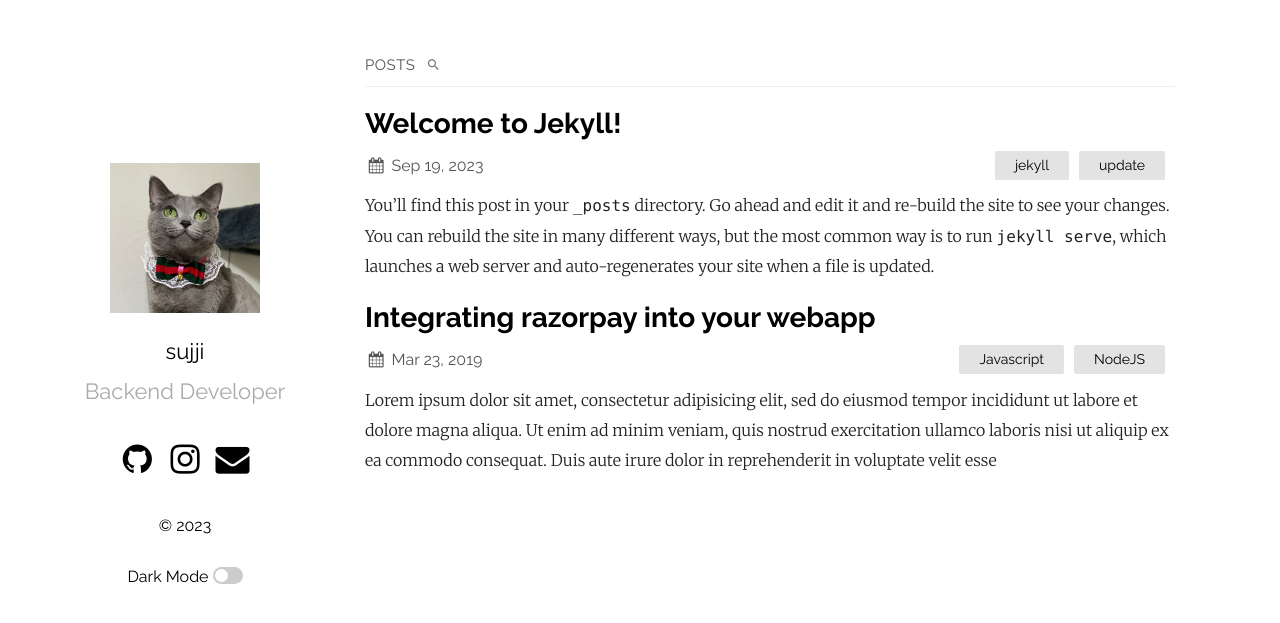
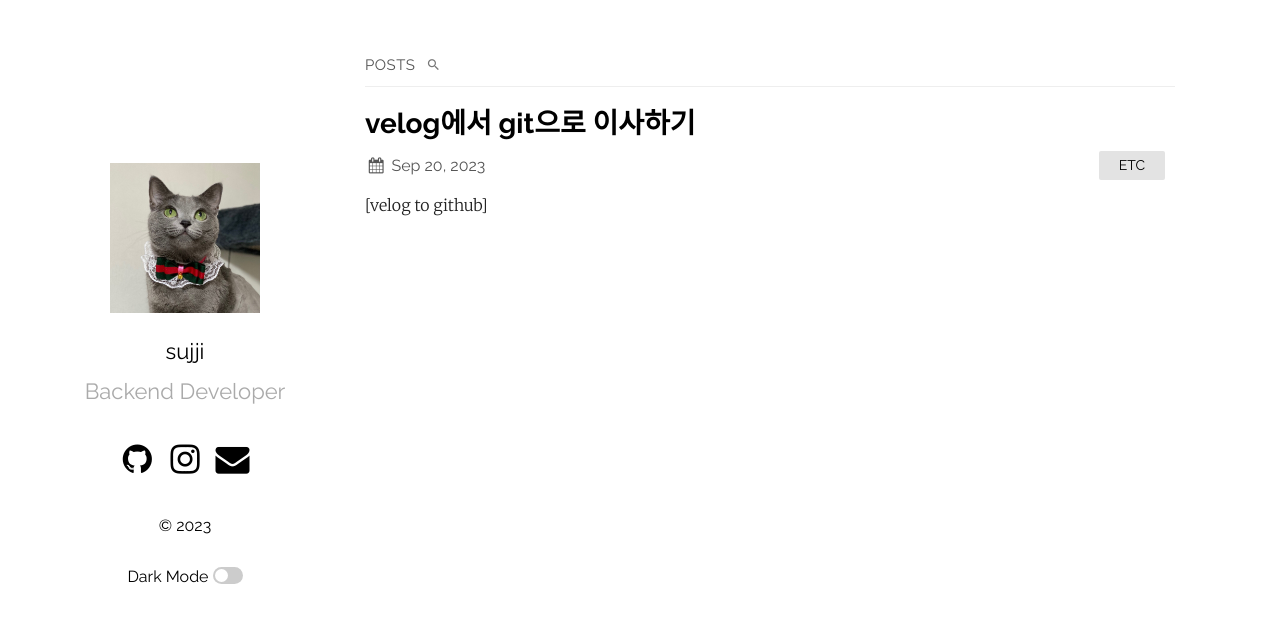
Before and after one commit to psg759/psg759.github.io, a Jekyll site: the page built from index.md, in a window 1280 px wide. Shown: the top 623 px of the page. Built offline with Jekyll 4.4.1, drawn with Linux system fonts in a browser that asks for light colours.

Commit message:
ADD | velog to github

````diff
--- a/_config.yml
+++ b/_config.yml
@@ -52,6 +52,7 @@
 
 # Build settings
 theme: minima
+#minima
 #plainwhite
 plugins:
   - jekyll-seo-tag
--- /dev/null
+++ b/_posts/2019-03-23-welcome-to-jekyll copy.markdown
@@ -0,0 +1,50 @@
+---
+layout: post
+title:  "velog에서 git으로 이사하기"
+date:   2023-09-20 20:20:00 +0530
+categories: ETC
+---
+[velog to github]
+
+
+velog to github
+---------------
+
+
+velog에서 블로그를 작성하다 github 블로그로 이사했다
+그 전에도 글을 많이 작성하진 않았지만 그렇기 때문에 더 옮기고 싶어서 호다닥 옮김 =3
+이사한 김에 개인적으로 느낀 각 블로그의 특징을 정리해보겠음~~!
+
+***
+
+**velog 특징**
+
+1. 단순하다
+하얀 배경에 딱 글씨와 사진이 전부이다. 테마를 화려하게 적용한다거나 꾸미는걸 좋아하는 사람은 안 좋아할 수도 있지만, 오히려 통일감 있게 꾸려진 디자인이 내용에 더 집중할 수 있게 해주는 효과가 있다.
+
+2. 명료하다
+부가적인 기능 없이, 필요한 기능들만 모여있다. 언제든지 블로그를 시작하고 싶으면 계정을 만들어서 글 쓰기를 누르면 된다. 글쓰기,수정,삭제,댓글,좋아요 필요한 요소들만 알아서 잘 딱 깔끔하게 (센스있게) 모여있다.
+
+3. 글 작성
+글을 작성할 때, 글 작성 화면과 포스팅 됐을 때의 화면을 동시에 띄워준다. 이게 제일 편한 기능 같다. github blog는 git에 commit 하기 전에 cmd창에 local로 서버를 띄워서 확인할 수 있지만 velog에서는 화면 분할로 동시에 띄워줘서 markdown으로 작성한 글이 잘 적용이 됐는지 확인하기 용이하다. (추가로 임시저장 기능도 유용함)
+
+4. 많은 정보
+개발자를 위한 블로그다 보니 확실히 개발 관련 정보가 정말 많다. 글 작성뿐만이 아닌 원하는 글을 찾을때도 너무 좋은 사이트이다.
+
+***
+
+**GitHub blog 특징**
+
+1. 다채롭다
+velog와 가장 반대되는 부분이다. 기본적으로 인터넷에 공유되고 있는 테마가 다양하기도 하고 html 코드로 작성됐기 때문에 추가로 자신이 원하는 아이콘, 기능들을 만들 수 있다는 장점이 있다.
+
+2. 진입장벽이 상대적으로 높다(?)
+다른 블로그들은 우리가 친숙한 네이버 블로그처럼 기존 틀이 정해져 있고 바로 글을 작성하고 관리할 수 있지만, github blog는 초기 설정 세팅에 시간이 걸린다. 나도 github blog 설정하면서 build할때 테마가 적용이 안되는 오류 때문에 애를 썼었다.
+간단한 문제이긴 했지만 .. ruby나 jekyll를 설치하는 등의 귀찮은 과정때문에 진입장벽이 높은 것 같다.
+
+3. 잔디생성
+글을 작성할 때 자연스럽게 git에 commit을 해야하기 때문에 블로그를 씀으로써 github에 잔디도 심을 수 있다는 특징이 있다! 블로그와 github를 따로 관리하는게 아니라 뭔가 하나의 시스템 안에서 돌아가는 듯한 느낌이어서 더 좋은 것 같다.
+
+***
+많은 내용은 아니지만 정리해보면 다음과 같은 특징들이 있는 것 같다. 각자 자기의 취향에 맞게 선택하면 좋을듯 !
+이사도 했으니까 부지런히 공부하자 .. 🤓
--- a/_posts/2019-03-23-welcome-to-jekyll.markdown
+++ /dev/null
@@ -1,28 +0,0 @@
----
-layout: post
-title:  "Integrating razorpay into your webapp"
-date:   2019-03-23 21:03:36 +0530
-categories: Javascript NodeJS
----
-Lorem ipsum dolor sit amet, consectetur adipisicing elit, sed do eiusmod tempor incididunt ut labore et dolore magna aliqua. Ut enim ad minim veniam, quis nostrud exercitation ullamco laboris nisi ut aliquip ex ea commodo consequat. Duis aute irure dolor in reprehenderit in voluptate velit esse
-
-```javascript
-const Razorpay = require('razorpay');
-
-let rzp = Razorpay({
-	key_id: 'KEY_ID',
-	secret: 'name'
-});
-
-// capture request
-rzp.capture(payment_id, cost)
-	.then(function (data) {
-		return 2;
-	})
-```
-
-Check out the [Jekyll docs][jekyll-docs] for more info on how to get the most out of Jekyll. File all bugs/feature requests at [Jekyll’s GitHub repo][jekyll-gh]. If you have questions, you can ask them on [Jekyll Talk][jekyll-talk].
-
-[jekyll-docs]: https://jekyllrb.com/docs/home
-[jekyll-gh]:   https://github.com/jekyll/jekyll
-[jekyll-talk]: https://talk.jekyllrb.com/
--- a/_posts/2023-09-19-welcome-to-jekyll.markdown
+++ /dev/null
@@ -1,29 +0,0 @@
----
-layout: post
-title:  "Welcome to Jekyll!"
-date:   2023-09-19 22:16:37 +0900
-categories: jekyll update
----
-You’ll find this post in your `_posts` directory. Go ahead and edit it and re-build the site to see your changes. You can rebuild the site in many different ways, but the most common way is to run `jekyll serve`, which launches a web server and auto-regenerates your site when a file is updated.
-
-Jekyll requires blog post files to be named according to the following format:
-
-`YEAR-MONTH-DAY-title.MARKUP`
-
-Where `YEAR` is a four-digit number, `MONTH` and `DAY` are both two-digit numbers, and `MARKUP` is the file extension representing the format used in the file. After that, include the necessary front matter. Take a look at the source for this post to get an idea about how it works.
-
-Jekyll also offers powerful support for code snippets:
-
-{% highlight ruby %}
-def print_hi(name)
-  puts "Hi, #{name}"
-end
-print_hi('Tom')
-#=> prints 'Hi, Tom' to STDOUT.
-{% endhighlight %}
-
-Check out the [Jekyll docs][jekyll-docs] for more info on how to get the most out of Jekyll. File all bugs/feature requests at [Jekyll’s GitHub repo][jekyll-gh]. If you have questions, you can ask them on [Jekyll Talk][jekyll-talk].
-
-[jekyll-docs]: https://jekyllrb.com/docs/home
-[jekyll-gh]:   https://github.com/jekyll/jekyll
-[jekyll-talk]: https://talk.jekyllrb.com/
````
